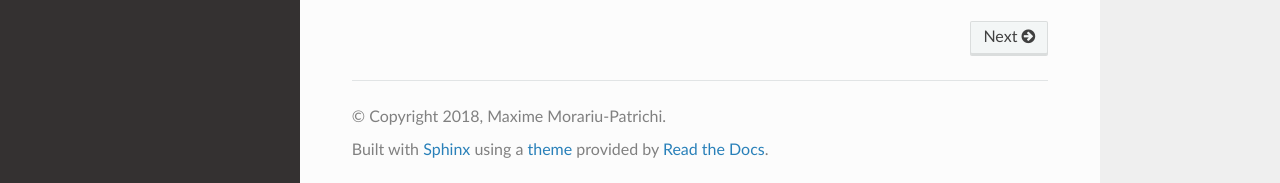
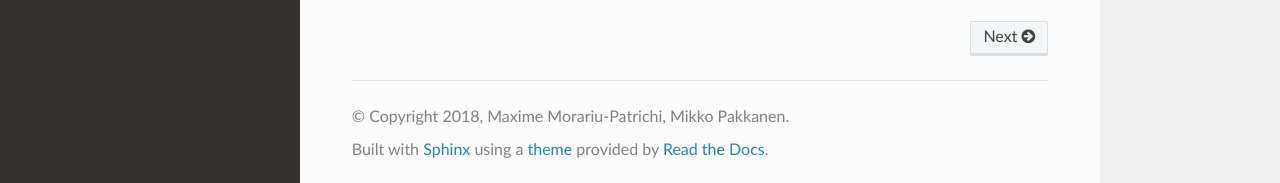
Before and after one commit to maximemorariu/mpoints, a Sphinx documentation site: the page built from doc/index.rst, in a window 1280 px wide and 1202 px high. Shown: the part 1016-1199 px from the top of the window. Built offline with Sphinx 7.4.7 and the Read the Docs theme 2.0.0, drawn with Linux system fonts in a browser that asks for light colours.

Commit message:
Added Mikko as an author.

```diff
--- a/doc/conf.py
+++ b/doc/conf.py
@@ -20,8 +20,8 @@ sys.path.insert(0, '/Users/maximemorariu/Dropbox/Documents/PyCharm/Packages/mpoi
 # -- Project information -----------------------------------------------------
 
 project = 'mpoints'
-copyright = '2018, Maxime Morariu-Patrichi'
-author = 'Maxime Morariu-Patrichi'
+copyright = '2018, Maxime Morariu-Patrichi, Mikko Pakkanen'
+author = 'Maxime Morariu-Patrichi, Mikko Pakkanen'
 
 # The short X.Y version
 version = '0.1'
@@ -134,7 +134,7 @@ latex_elements = {
 #  author, documentclass [howto, manual, or own class]).
 latex_documents = [
     (master_doc, 'mpoints.tex', 'mpoints Documentation',
-     'Maxime Morariu-Patrichi', 'manual'),
+     'Maxime Morariu-Patrichi, Mikko Pakkanen', 'manual'),
 ]
 
 
```
